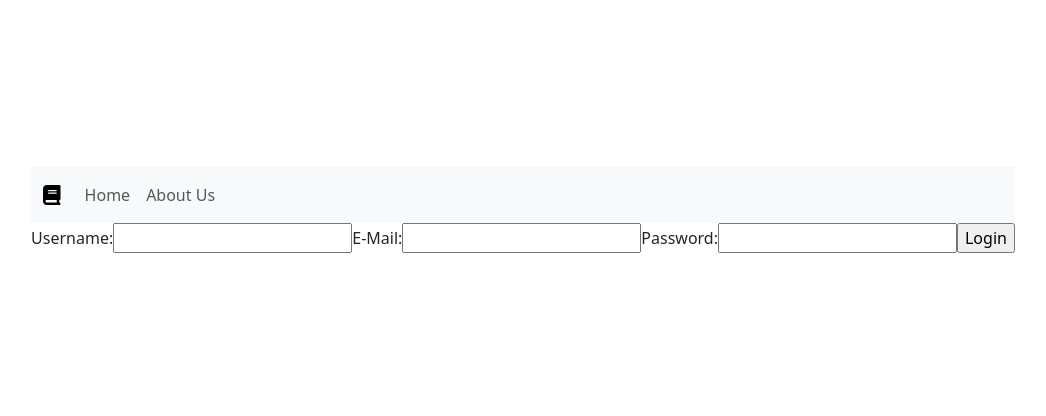
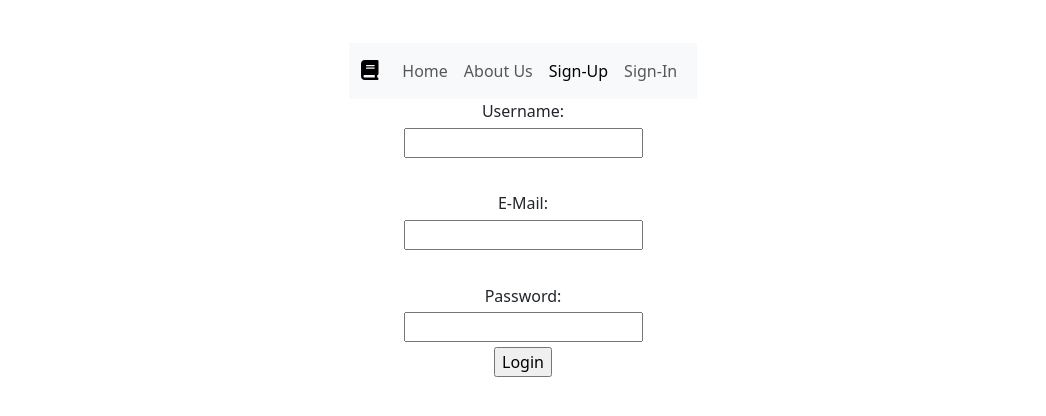
Before and after one commit to AnnaBasarab93/Contenful-Writers, a React (Vite) app: page /register in a window 1280 px wide. Shown: the part 190-606 px from the top of the page, without its empty margins (117-1163 px from the left). Built offline with nearby package versions, Linux system fonts and the light colour scheme; a web font is replaced by a local one.

Commit message:
Finished Login

```diff
--- a/src/App.css
+++ b/src/App.css
@@ -69,3 +69,10 @@ margin-bottom: 30px;
   margin-bottom: 30px;
   margin-top: 30px;
 }
+.formBody{
+  display: flex;
+  flex-direction: column;
+  justify-content: center;
+  align-items: center;
+  gap: 0.3em;
+}
--- a/src/App.jsx
+++ b/src/App.jsx
@@ -1,6 +1,7 @@
 import GetWriters from './components/GetWriters'
 import SinglePost from './components/SinglePost'
 import RegistrationForm from './components/RegistrationForm'
+import Login from './components/Login'
 import { Routes, Route } from 'react-router-dom'
 import NavBar from './components/NavBar'
 import './App.css'
@@ -15,6 +16,8 @@ function App() {
       <Route path='/' element={<GetWriters />} />
       <Route path='singlepost/:id' element={<SinglePost />} />
       <Route path='/register' element={<RegistrationForm />} />
+      <Route path='/login' element={<Login />} />
+
     </Routes>
     </>
   )
--- /dev/null
+++ b/src/components/Login.jsx
@@ -0,0 +1,55 @@
+import axios from "axios";
+import React, { useState } from "react";
+import { useNavigate } from 'react-router-dom';
+
+const Login =() =>{
+    const navigate = useNavigate();
+    const [email, setEmail] = useState('');
+    const [password, setPassword] = useState('');
+    const [success, setSuccess] = useState(false);
+    const [loading, setLoading] = useState(false);
+
+const loginForm =async(e)=>{
+    e.preventDefault();
+    const payload = { email, password };
+    setLoading(true);
+try {
+        const response = await axios.post('http://localhost:8000/api/register/login', payload, {
+        headers: { 'Content-Type': 'application/json' }
+        });
+        console.log('response')
+        const { token } = response.data;
+        sessionStorage.setItem('jwt', token);
+        setSuccess(true);
+        setTimeout(() => {
+        navigate('/');
+        }, 3000);
+}catch(error){
+    console.log("Error to fetch data");
+}finally{
+    setLoading(false)
+}
+}
+    return(
+        <>
+        <div>
+   <form onSubmit={loginForm} className='formBody'>
+            <label>E-Mail:</label>
+            <input onChange={(e) => setEmail(e.target.value)} type="text" id="email" name="email" value={email} required></input>
+            <label>Password:</label>
+            <input onChange={(e) => setPassword(e.target.value)} type='password' id='password' name='password' value={password} required></input>
+            <input type='submit' value='Login'></input>
+        </form>
+    </div>
+        </>
+    )
+}
+
+
+
+
+
+
+
+
+export default Login
--- a/src/components/NavBar.jsx
+++ b/src/components/NavBar.jsx
@@ -25,6 +25,12 @@ const NavBar = () => {
               <Nav.Link as={NavLink} to="/about" className="nav-link">
                 About Us
               </Nav.Link>
+              <Nav.Link as={NavLink} to="/register" className="nav-link">
+                Sign-Up
+              </Nav.Link>
+              <Nav.Link as={NavLink} to="/login" className="nav-link">
+                Sign-In
+              </Nav.Link>
             </Nav>
           </Navbar.Collapse>
           </Container>
--- a/src/components/RegistrationForm.jsx
+++ b/src/components/RegistrationForm.jsx
@@ -1,37 +1,44 @@
 import axios from "axios";
-import React, { useEffect, useState } from "react";
+import React, {useState } from "react";
+import { useNavigate } from "react-router-dom";
 
 const RegistrationForm = () => {
-  const [user, setUser] = useState([]);
+  const navigate = useNavigate();
   const [loading, setLoading]=useState(false);
   const [username, setUsername] = useState("");
   const [email, setEmail] = useState("");
   const [password, setPassword] = useState("");
 
   const register = async(e) => {
-    try{
-        e.preventDefault();
-      setLoading(true);
-    let config = {
-        url: "http://localhost:8000/api/register",
-        method: "POST",
-        headers: {'Content-Type': 'application/json'},
-        body: JSON.stringify(username, email, password),
-    }}catch(error){
+    e.preventDefault();
+    const payload = { username, email, password };
+    setLoading(true);
+    try {
+      const response = await axios.post('http://localhost:8000/api/register', payload, {
+        headers: { 'Content-Type': 'application/json' }
+      });
+      if(response.status === 201 ){
+        setTimeout(() => {
+            navigate('/login');
+        }, 3000);
+      }
+  }catch(error){
     console.log("Error to fetch data");
   }finally{
-   setLoading(false)
+  setLoading(false)
 }
   }
 
 return(
 <>
 <div>
-   <form onSubmit={register}>
+   <form onSubmit={register} className='formBody'>
             <label>Username:</label>
             <input onChange={(e) => setUsername(e.target.value)} type='text' id='username' name='username' value={username} required></input>
+            <br/>
             <label>E-Mail:</label>
             <input onChange={(e) => setEmail(e.target.value)} type="text" id="email" name="email" value={email} required></input>
+            <br/>
             <label>Password:</label>
             <input onChange={(e) => setPassword(e.target.value)} type='password' id='password' name='password' value={password} required></input>
             <input type='submit' value='Login'></input>
```
